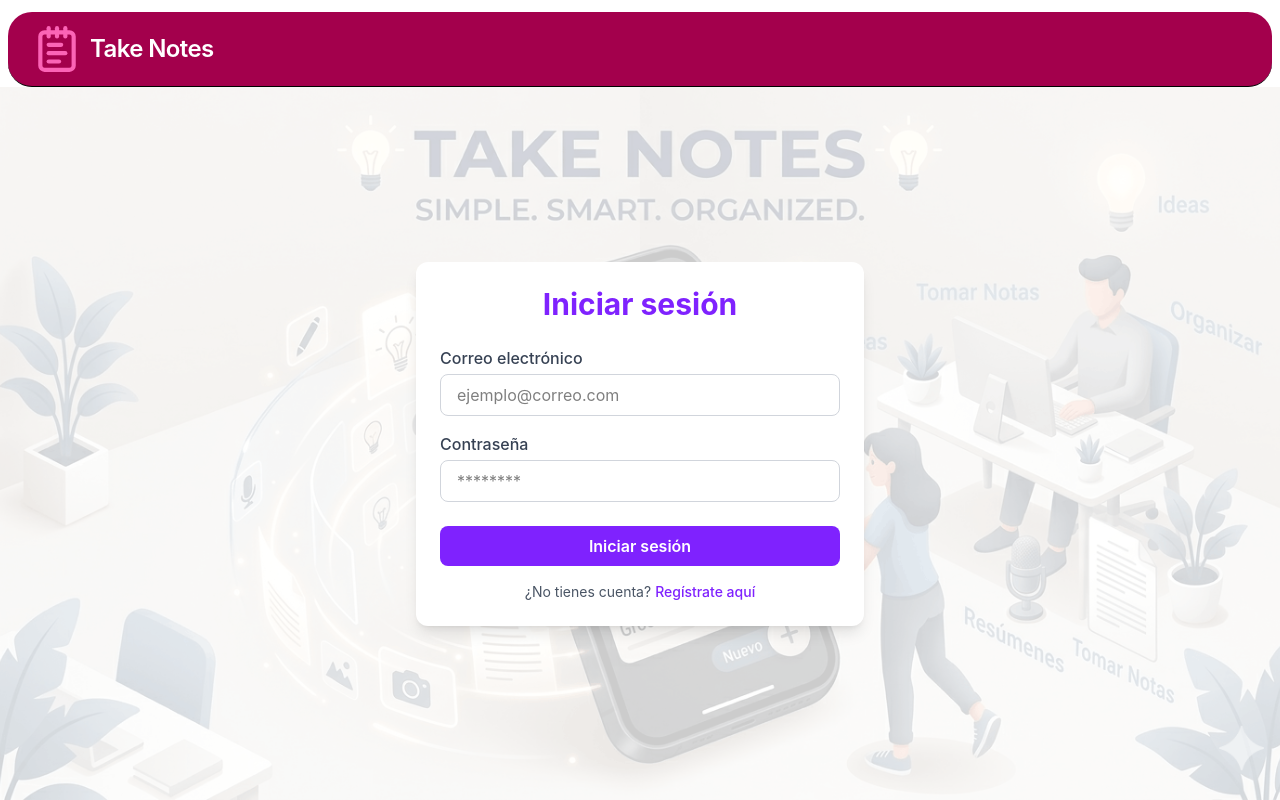
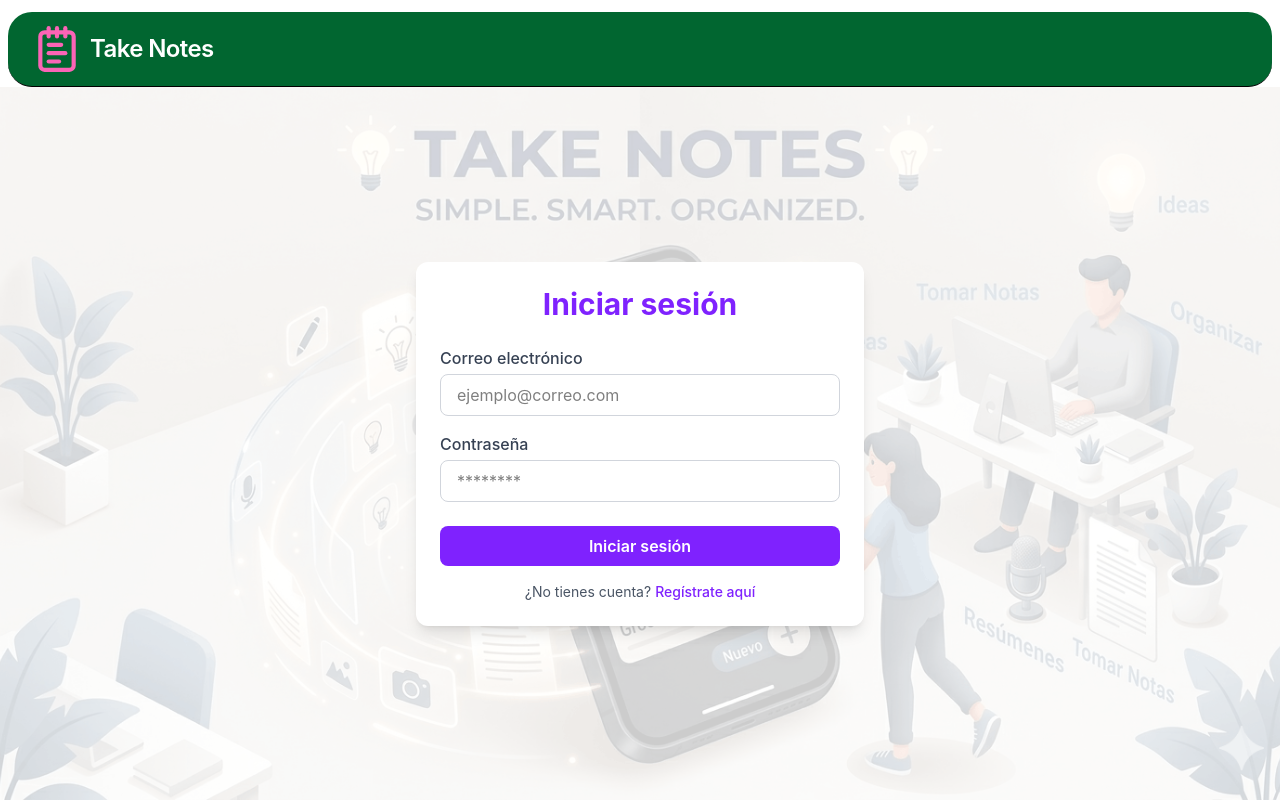
Before and after one commit to DiegoNoguez/Take-Notes-app, a React (Vite) app in the folder frontend/: page / in a window 1280 px wide. Built offline with nearby package versions, Linux system fonts and the light colour scheme; no server answers.

Commit message:
FEATURE: uPDATE

```diff
--- a/frontend/src/Components/Header.jsx
+++ b/frontend/src/Components/Header.jsx
@@ -5,7 +5,7 @@ const Header = () => {
   const { usuario, logout } = usePage();
 
   return (
-    <header className="flex items-center justify-between px-6 py-3 bg-pink-800 border-b rounded-3xl mt-3 mx-2">
+    <header className="flex items-center justify-between px-6 py-3 bg-green-800 border-b rounded-3xl mt-3 mx-2">
       <div className="flex items-center gap-2">
         <NotepadText size={50} className="text-pink-400" />
         <span className="font-semibold text-white text-2xl tracking-tight">Take Notes</span>
```
